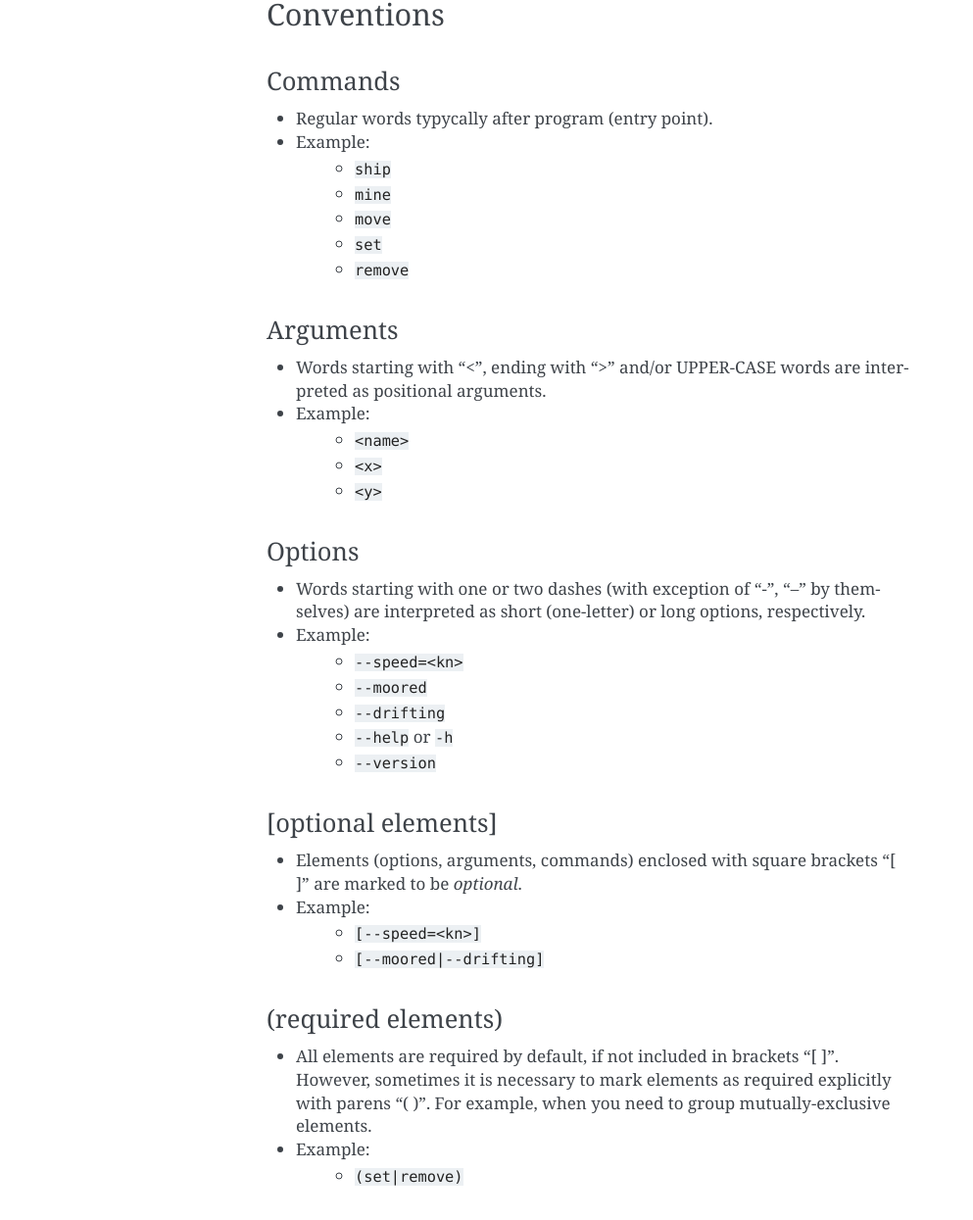
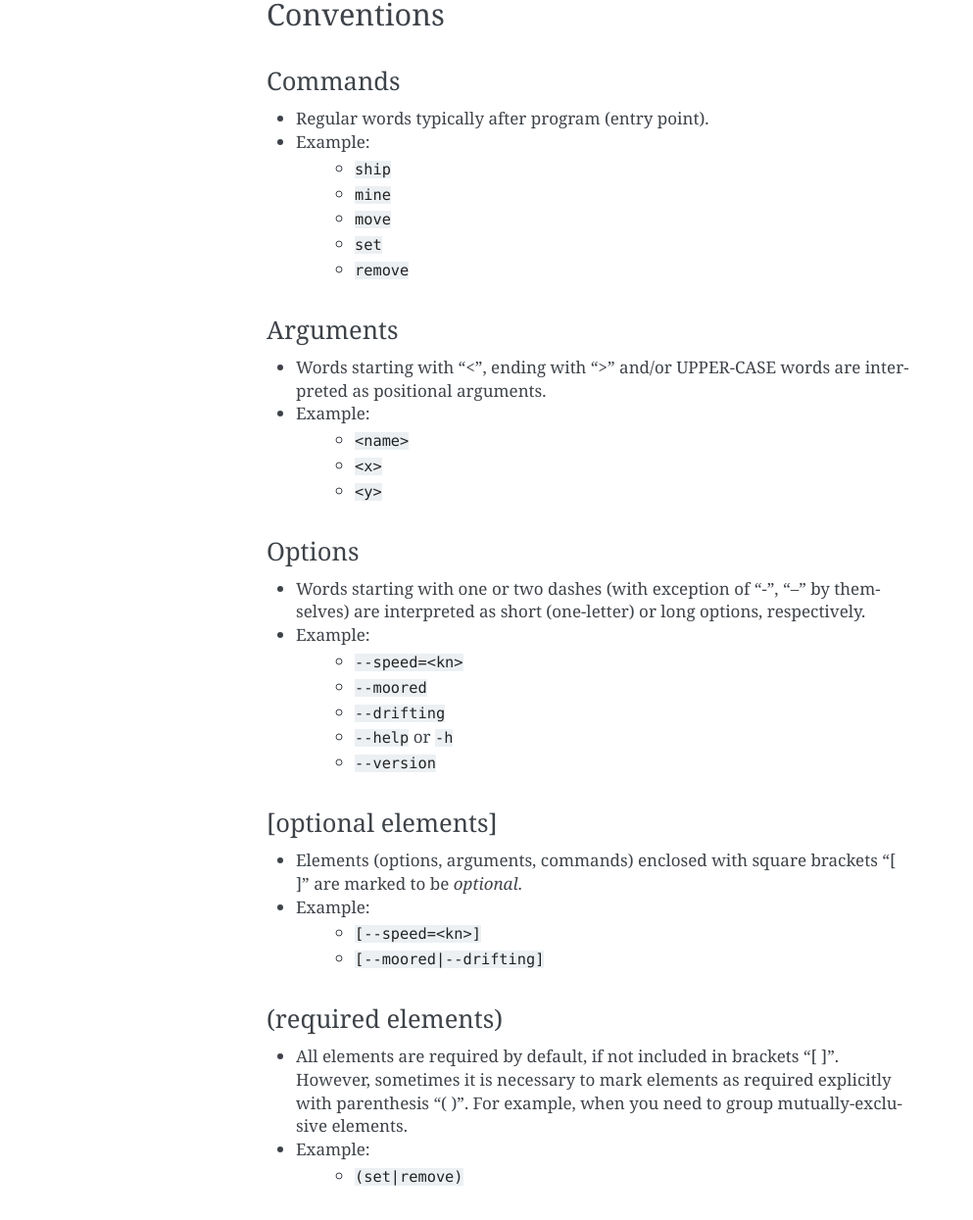
Before and after one commit to andreysmelter/naval_fate_cli, a Sphinx documentation site: the page built from docs/cli.rst, in a window 1280 px wide. Shown: the part 472-1717 px from the top of the page at 98% size, without its empty margins (148-1141 px from the left). Built offline with Sphinx 7.4.7, drawn with Linux system fonts in a browser that asks for light colours.

Commit message:
Docs: cli update

```diff
--- a/docs/cli.rst
+++ b/docs/cli.rst
@@ -26,7 +26,7 @@ Conventions
 Commands
 ~~~~~~~~
 
-* Regular words typycally after program (entry point).
+* Regular words typically after program (entry point).
 * Example:
     * ``ship``
     * ``mine``
@@ -75,7 +75,7 @@ Options
 
 * All elements are required by default, if not included
   in brackets "[ ]". However, sometimes it is necessary to
-  mark elements as required explicitly with parens
+  mark elements as required explicitly with parenthesis
   "( )". For example, when you need to group
   mutually-exclusive elements.
 * Example:
```
